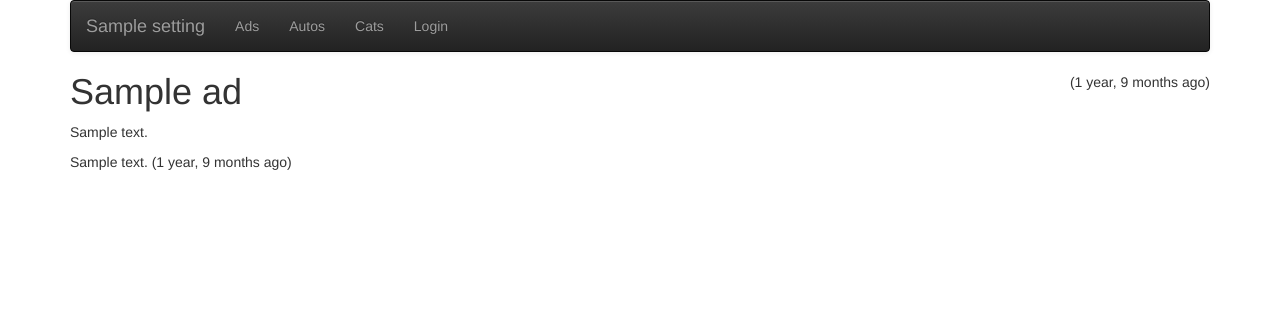
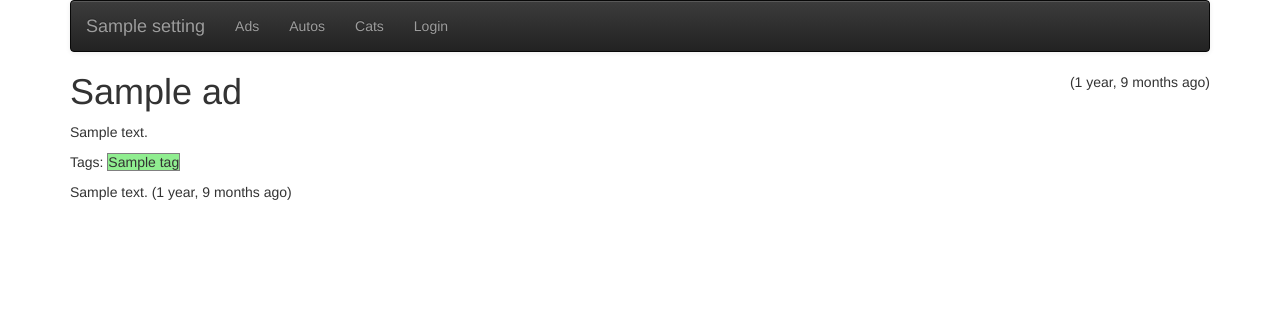
Before and after one commit to ioanzicu/d4e-code-sample, a Django app: template ads/templates/ads/ad_detail.html in a window 1280 px wide. Shown: the top 312 px of the page. Run offline with Django 3.2, Linux system fonts and the light colour scheme; the template is opened without the code that fills it: most values are stand-ins (such as "Sample title", 1, 10 or a date in 2020); some libraries are stand-ins or nearby versions.

Commit message:
added tags to ads

```diff
--- a/ads/forms.py
+++ b/ads/forms.py
@@ -19,7 +19,8 @@ class CreateForm(forms.ModelForm):
     # Hint: this will need to be changed for use in the ads application :)
     class Meta:
         model = Ad
-        fields = ['title', 'text', 'picture', 'price']  # Picture is manual
+        fields = ['title', 'text', 'picture',
+                  'price', 'tags']  # Picture is manual
 
     # Validate the size of the picture
     def clean(self):
@@ -44,6 +45,7 @@ class CreateForm(forms.ModelForm):
 
         if commit:
             instance.save()
+            self.save_m2m()  # Save many to many - tags
 
         return instance
 
--- a/ads/models.py
+++ b/ads/models.py
@@ -1,7 +1,7 @@
 from django.db import models
 from django.core.validators import MinLengthValidator
 from django.conf import settings
-from django.db.models.deletion import CASCADE
+from taggit.managers import TaggableManager
 
 
 class Ad(models.Model):
@@ -28,6 +28,10 @@ class Ad(models.Model):
     # Favorites
     favorites = models.ManyToManyField(
         settings.AUTH_USER_MODEL, through='Fav', related_name='favorite_ads')
+
+    # Tags
+    # https://django-taggit.readthedocs.io/en/latest/api.html#TaggableManager
+    tags = TaggableManager(blank=True)
 
     # Show up in the admin list
     def __str__(self) -> str:
--- a/ads/templates/ads/ad_detail.html
+++ b/ads/templates/ads/ad_detail.html
@@ -36,9 +36,13 @@
 <p>
   {{ ad.text }}
 </p>
-<p>
+{% if ad.tags.all %}
+  <p>Tags:
+    {% for tag in ad.tags.all %}
+      <span style="border:1px grey solid; background-color: LightGreen;">{{ tag }}</span>
+    {% endfor %}
   </p>
-
+{% endif %}
 {% if user.is_authenticated %}
 <br clear="all"/>
 <p>
--- a/ads/templates/ads/ad_form.html
+++ b/ads/templates/ads/ad_form.html
@@ -9,6 +9,7 @@
     <input type="submit" value="Cancel" onclick="window.location.href='{% url 'ads:all' %}';return false;">
   </form>
 </p>
+<a href="{% url 'ads:all' %}">List all Ads</a>
 <!-- https://stackoverflow.com/questions/2472422/django-file-upload-size-limit -->
 <script>
 $("#upload_form").submit(function() {
```
Also changed, not shown: ads/views.py (+11 -1 lines), tagme/models.py (+14 -9 lines), ads/migrations/0003_ad_tags.py (added). Lines whose indentation alone changed are shown as unchanged.
